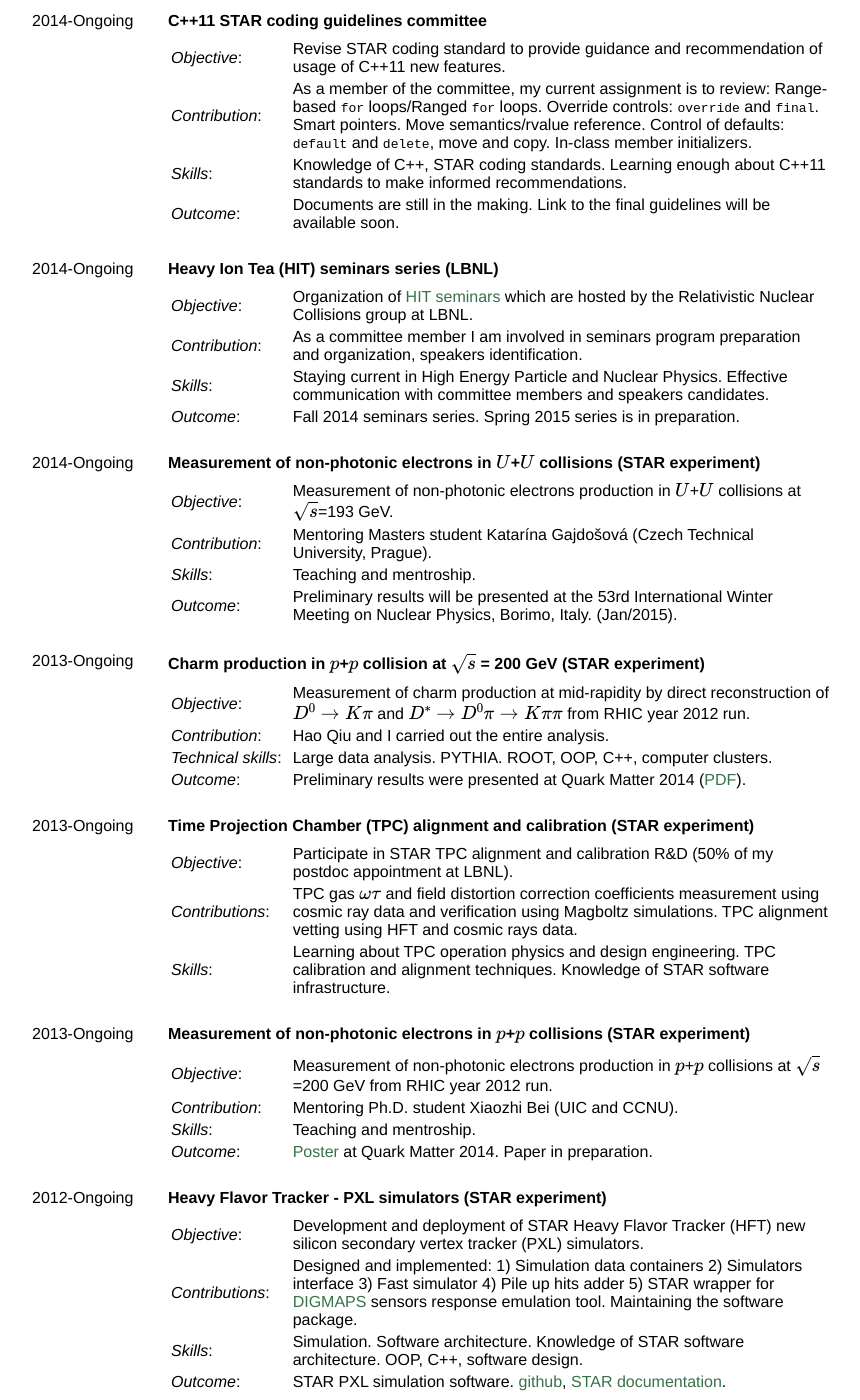
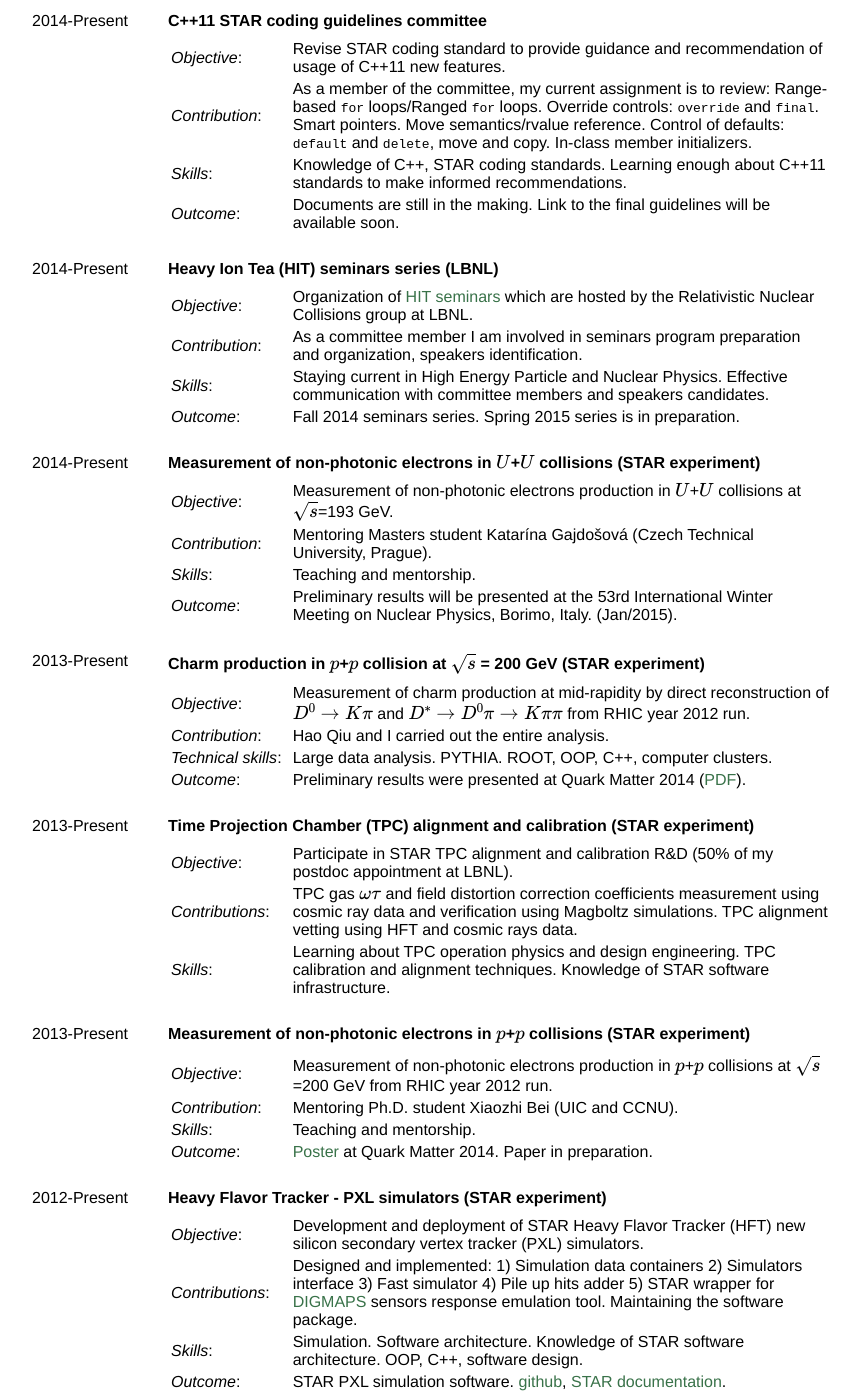
Before and after one commit to MustafaMustafa/MustafaMustafa.github.io, a Jekyll site: the page resume/cv.html, which Jekyll copies as it is, in a window 1280 px wide and 1400 px high, scrolled down 1093 px. Shown: the whole window, without its empty margins (208-1068 px from the left). Built offline with Jekyll 4.4.1, drawn with Linux system fonts in a browser that asks for light colours; formulas are drawn with MathJax 3; some of the changed text lies outside the part shown.

Commit message:
update cv

```diff
--- a/resume/cv.html
+++ b/resume/cv.html
@@ -25,7 +25,7 @@
 <dl>
 <dt>2009-2013</dt>
 <dd><p><strong>Ph.D. in High Energy Nuclear Physics</strong><br />Purdue University, IN.</p>
-<p><strong>Thesis title</strong>: Experimental study of electrons from heavy flavor hadrons decays in Au+Au collisions at <span class="math">\(\sqrt{s_{NN}}=\)</span> 200, 62.4 and 39 GeV in the STAR experiment at RHIC<br /><strong>Advisor</strong>: <a href="http://www.physics.purdue.edu/people/faculty/wxie.html">Wei Xie</a></p>
+<p><strong>Thesis title</strong>: Experimental study of electrons from heavy flavor hadrons decays in Au+Au collisions at <span class="math">\(\sqrt{s_{NN}}=\)</span> 200, 62.4 and 39 GeV in the STAR experiment at RHIC.<br /><strong>Advisor</strong>: <a href="http://www.physics.purdue.edu/people/faculty/wxie.html">Wei Xie</a></p>
 </dd>
 <dt>2004-2008</dt>
 <dd><p><strong>B.Sc. in Physics</strong><br />University of Jordan, Amman, Jordan.</p>
@@ -56,7 +56,7 @@
 <tr class="even">
 <td align="left">Monte Carlo Simulations</td>
 <td align="left">OOP</td>
-<td align="left">Linux Admin</td>
+<td align="left">Linux Admin.</td>
 <td align="left"></td>
 </tr>
 <tr class="odd">
@@ -127,7 +127,7 @@
 </dl>
 <h2 id="projects-and-contributions">Projects and Contributions</h2>
 <dl>
-<dt>2014-Ongoing</dt>
+<dt>2014-Present</dt>
 <dd><p><strong>C++11 STAR coding guidelines committee</strong></p>
 <table>
 <col width="18%" />
@@ -153,7 +153,7 @@
 </table>
 <p><br></p>
 </dd>
-<dt>2014-Ongoing</dt>
+<dt>2014-Present</dt>
 <dd><p><strong>Heavy Ion Tea (HIT) seminars series (LBNL)</strong></p>
 <table>
 <col width="18%" />
@@ -179,7 +179,7 @@
 </table>
 <p><br></p>
 </dd>
-<dt>2014-Ongoing</dt>
+<dt>2014-Present</dt>
 <dd><p><strong>Measurement of non-photonic electrons in <span class="math">\(U\)</span>+<span class="math">\(U\)</span> collisions (STAR experiment)</strong></p>
 <table>
 <col width="18%" />
@@ -195,7 +195,7 @@
 </tr>
 <tr class="odd">
 <td align="left"><em>Skills</em>:</td>
-<td align="left">Teaching and mentroship.</td>
+<td align="left">Teaching and mentorship.</td>
 </tr>
 <tr class="even">
 <td align="left"><em>Outcome</em>:</td>
@@ -205,7 +205,7 @@
 </table>
 <p><br></p>
 </dd>
-<dt>2013-Ongoing</dt>
+<dt>2013-Present</dt>
 <dd><p><strong>Charm production in <span class="math">\(p\)</span>+<span class="math">\(p\)</span> collision at <span class="math">\(\sqrt{s}\)</span> = 200 GeV (STAR experiment)</strong></p>
 <table>
 <col width="18%" />
@@ -231,7 +231,7 @@
 </table>
 <p><br></p>
 </dd>
-<dt>2013-Ongoing</dt>
+<dt>2013-Present</dt>
 <dd><p><strong>Time Projection Chamber (TPC) alignment and calibration (STAR experiment)</strong></p>
 <table>
 <col width="18%" />
@@ -253,7 +253,7 @@
 </table>
 <p><br></p>
 </dd>
-<dt>2013-Ongoing</dt>
+<dt>2013-Present</dt>
 <dd><p><strong>Measurement of non-photonic electrons in <span class="math">\(p\)</span>+<span class="math">\(p\)</span> collisions (STAR experiment)</strong></p>
 <table>
 <col width="18%" />
@@ -269,7 +269,7 @@
 </tr>
 <tr class="odd">
 <td align="left"><em>Skills</em>:</td>
-<td align="left">Teaching and mentroship.</td>
+<td align="left">Teaching and mentorship.</td>
 </tr>
 <tr class="even">
 <td align="left"><em>Outcome</em>:</td>
@@ -279,7 +279,7 @@
 </table>
 <p><br></p>
 </dd>
-<dt>2012-Ongoing</dt>
+<dt>2012-Present</dt>
 <dd><p><strong>Heavy Flavor Tracker - PXL simulators (STAR experiment)</strong></p>
 <table>
 <col width="18%" />
```
Also changed, not shown: 1 other file.
